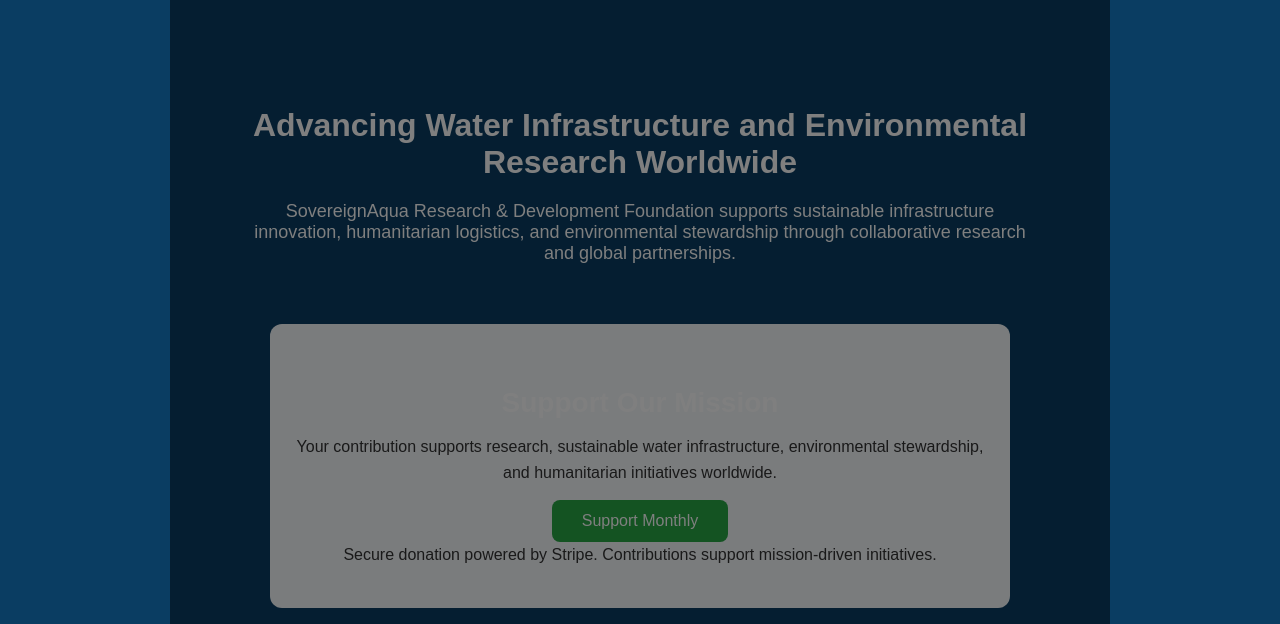
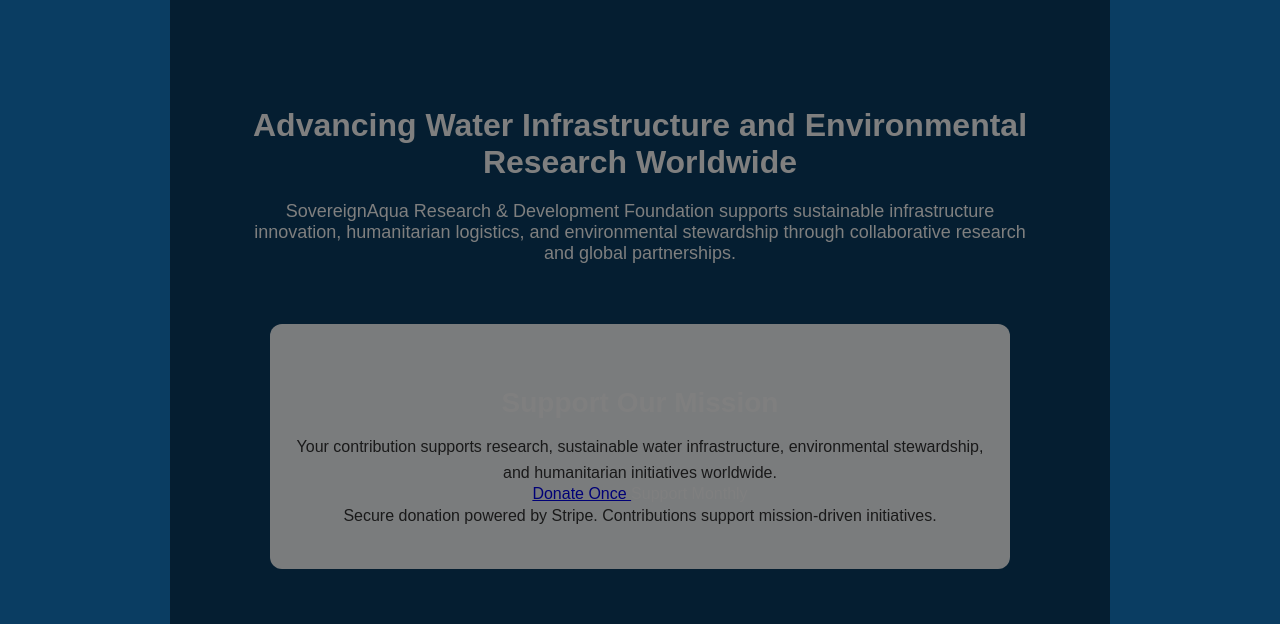
Before and after one commit to emenoghaebube21-eng/sovereignaqua-research-and-development-foundation.website, a plain HTML site: page contact.html in a window 1280 px wide. Shown: the part 328-952 px from the top of the page. Drawn offline with Linux system fonts and the light colour scheme.

Commit message:
Update contact.html

```diff
--- a/contact.html
+++ b/contact.html
@@ -76,7 +76,10 @@ and global partnerships.
     environmental stewardship, and humanitarian initiatives worldwide.
   </p>
 
-  <a href="https://buy.stripe.com/test_eVqeVcfrp4maag6gXUes002" target="_blank" class="btn-monthly">
+
+   <a href="https://buy.stripe.com/test_eVqeVcfrp4maag6gXUes002" target="_blank" class="btn">
+  Donate Once
+</a>
     Support Monthly
   </a>
 
```
